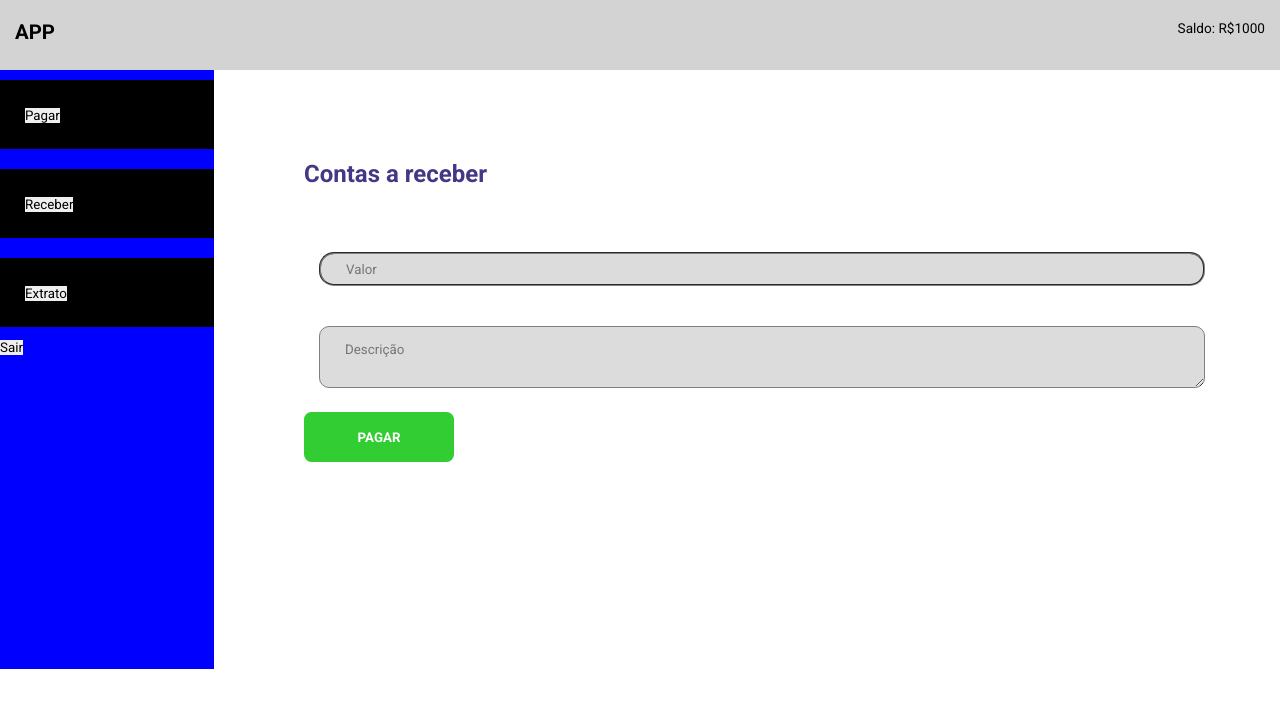
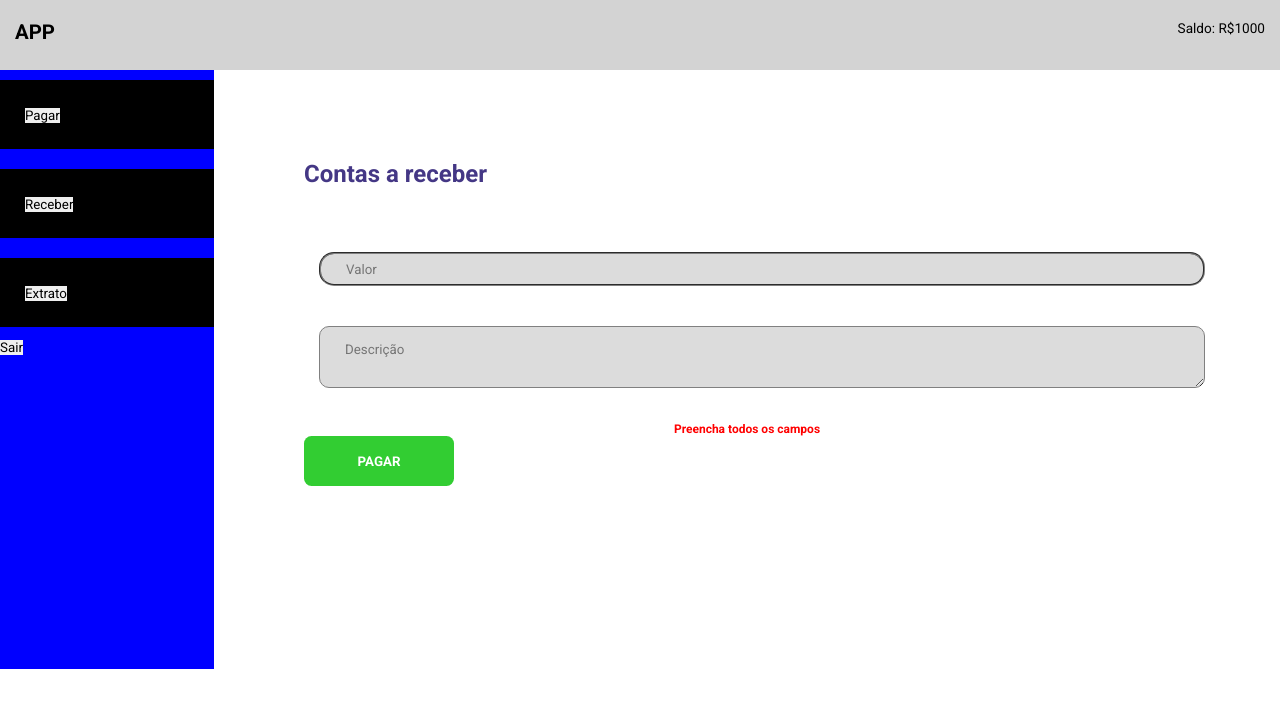
Before and after one commit to jeanmbm/projeto-contas-a-pagar, a React (Create React App) app: page /conta in a window 1280 px wide. Both pictures are taken after a click on the button "PAGAR". Shown: the top 708 px of the page. Built offline with nearby package versions, Linux system fonts and the light colour scheme.

Commit message:
melhorando

```diff
--- a/src/Componentes/Login/Login.js
+++ b/src/Componentes/Login/Login.js
@@ -119,7 +119,7 @@ class Login extends React.Component {
                   onChange={this.escutarInputPassword}
                 />
 
-                <p id="userNotEnter" className="userNotEnter hidden">
+                <p id="userNotEnter" className="error hidden">
                   Usuario não cadastrado
                 </p>
 
--- a/src/Componentes/Principal/Conta.js
+++ b/src/Componentes/Principal/Conta.js
@@ -63,6 +63,9 @@ class Conteudo extends React.Component {
       this.setState({ lista: [...this.state.lista, transacao] })
       this.setState({ transacaoAtual: 'Listagem' })
     } else {
+      const error = document.getElementById('failTransaction')
+      error.classList.remove('hidden')
+      error.classList.add('show')
     }
   }
 
--- a/src/Componentes/Principal/Transação.js
+++ b/src/Componentes/Principal/Transação.js
@@ -53,6 +53,10 @@ class Transação extends React.Component {
             onChange={this.mudarDescricao}
           />
 
+          <p id="failTransaction" className="error hidden">
+            Preencha todos os campos
+          </p>
+
           <Button
             acao="Pagar"
             estiloBotao="button button-conta-pagar "
--- a/src/Componentes/Style.css
+++ b/src/Componentes/Style.css
@@ -93,7 +93,7 @@ main {
   background-color: rgb(106, 35, 173);
 }
 
-.userNotEnter {
+.error {
   color: red;
   font-weight: bold;
   font-size: 12px;
```
